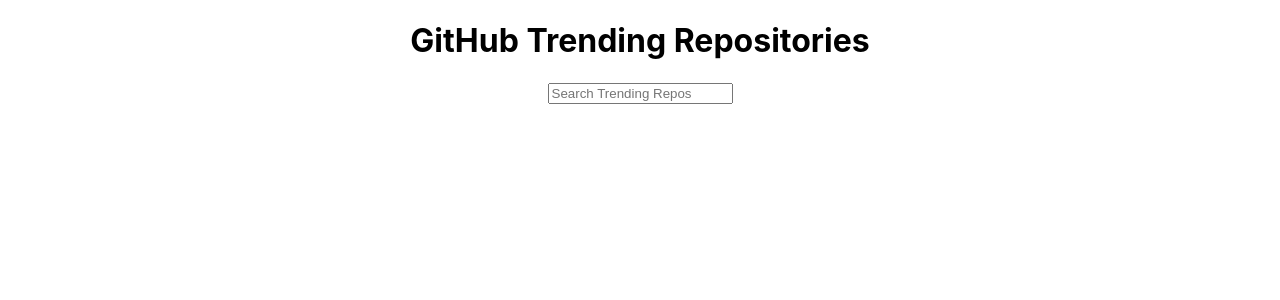
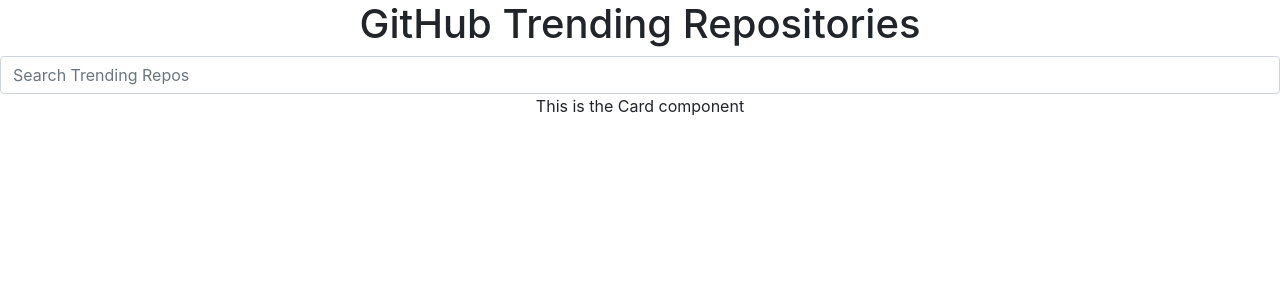
Before and after one commit to kaschief/trending-challenge, a React (Create React App) app: page / in a window 1280 px wide. Shown: the top 300 px of the page. Built offline with nearby package versions, Linux system fonts and the light colour scheme.

Commit message:
card and search updated

```diff
--- a/package.json
+++ b/package.json
@@ -3,9 +3,11 @@
   "version": "0.1.0",
   "private": true,
   "dependencies": {
+    "bootstrap": "^4.1.3",
     "react": "^16.6.3",
     "react-dom": "^16.6.3",
-    "react-scripts": "2.1.1"
+    "react-scripts": "2.1.1",
+    "reactstrap": "^6.5.0"
   },
   "scripts": {
     "start": "react-scripts start",
--- a/src/App.js
+++ b/src/App.js
@@ -1,5 +1,7 @@
 import React, { Component } from "react";
 import Search from "./components/Search";
+import Grid from "./components/Grid";
+
 import "./App.css";
 
 class App extends Component {
@@ -26,6 +28,7 @@
           search={this.state.searchTerm}
           change={e => this.inputHandle(e)}
         />
+        <Grid />
       </div>
     );
   }
--- /dev/null
+++ b/src/components/Grid.js
@@ -0,0 +1,11 @@
+import React, { Component } from "react";
+import { Card, Table, CardText, CardBody, CardSubtitle } from "reactstrap";
+
+export default class Grid extends Component {
+  constructor(props) {
+    super(props);
+  }
+  render() {
+    return <div>This is the Card component</div>;
+  }
+}
--- a/src/components/Search.js
+++ b/src/components/Search.js
@@ -1,11 +1,12 @@
 import React, { Component } from "react";
+import { Input } from "reactstrap";
 
 export default class Search extends Component {
   render() {
     console.log(this.props);
     return (
       <div>
-        <input
+        <Input
           type="text"
           name="search"
           placeholder="Search Trending Repos"
```
Also changed, not shown: src/index.js (+8 -6 lines), 1 other file (tests, documents, lock files or other folders).
